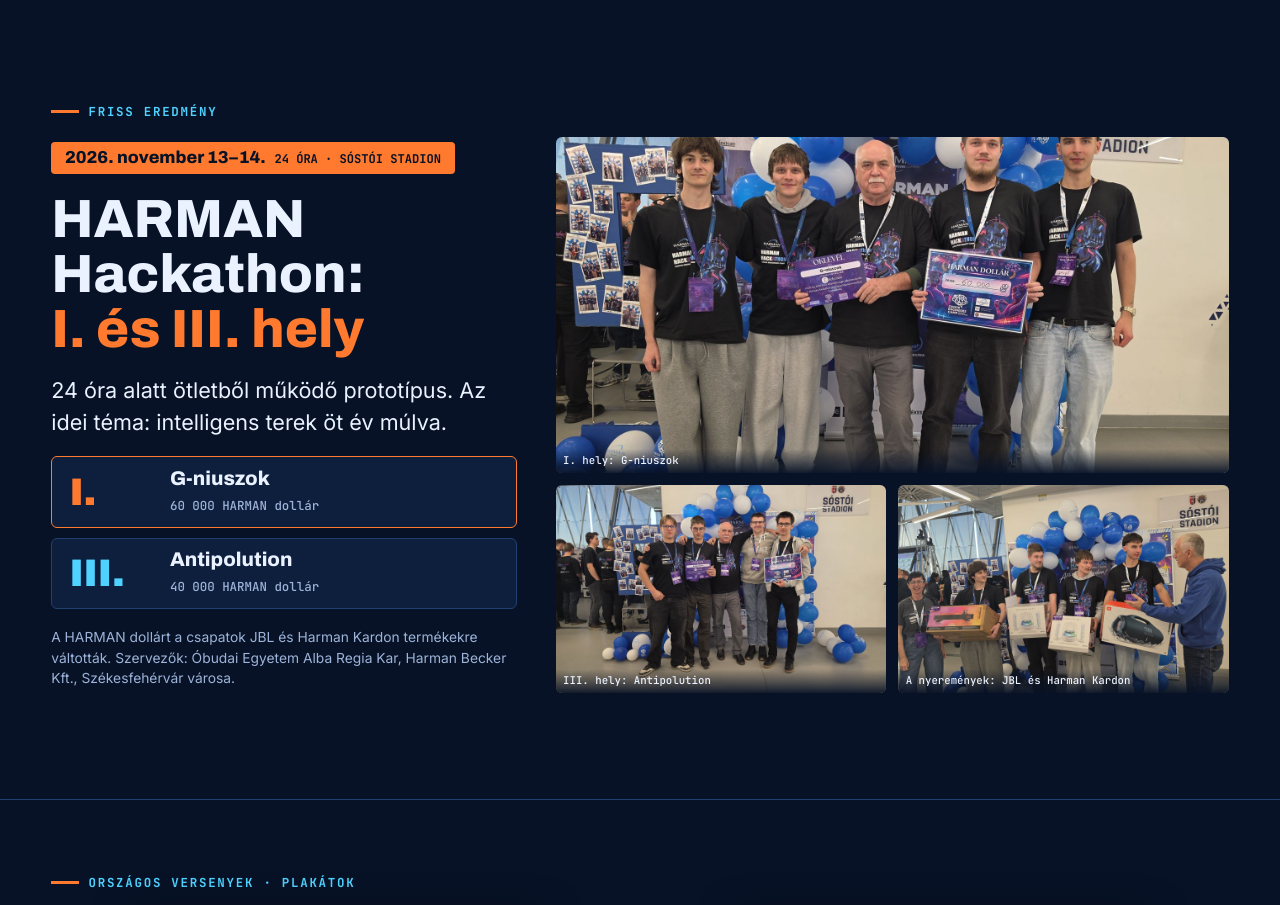
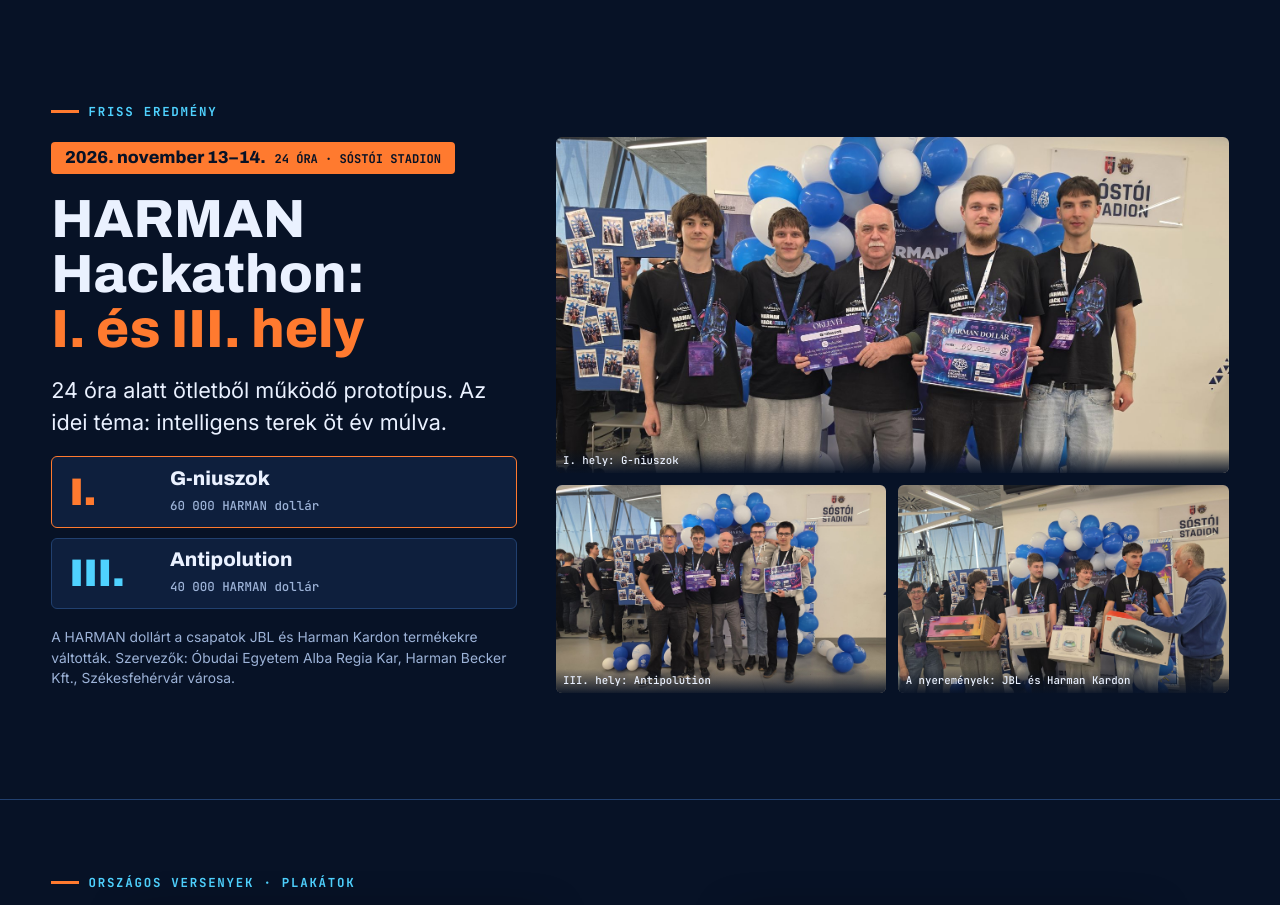
Before and after one commit to lukacskaroly60/nyiltnap, a plain HTML site: page index.html in a window 1280 px wide. Shown: the part 4800-5705 px from the top of the page. Drawn offline with Linux system fonts and the light colour scheme.

Commit message:
Hackathon fotók: a kivágás felülre igazítva, hogy a fejek látsszanak
Co-Authored-By: Claude Opus 5.5 <noreply@anthropic.com>
Claude-Session: https://claude.ai/code/session_01HC58fm3nQi4ukX9FuEB4Bw

```diff
--- a/index.html
+++ b/index.html
@@ -183,7 +183,8 @@ body.presenting .hud:hover{opacity:1}
 .hackfotok{grid-template-columns:repeat(2,minmax(0,1fr))}
 .hackfotok .hk-main{grid-column:1/-1}
 .hackfotok img{aspect-ratio:4/3}
-.hackfotok .hk-main img{aspect-ratio:16/9}
+.hackfotok .hk-main img{aspect-ratio:16/9;object-position:50% 12%}
+.hackfotok img{object-position:50% 25%}
 @media (min-width:900px){.hackfotok .hk-main img{max-height:42vh}.hackfotok img{max-height:26vh}#hackathon .split{grid-template-columns:minmax(0,.9fr) minmax(0,1.3fr)}}
 </style>
 </head>
```
